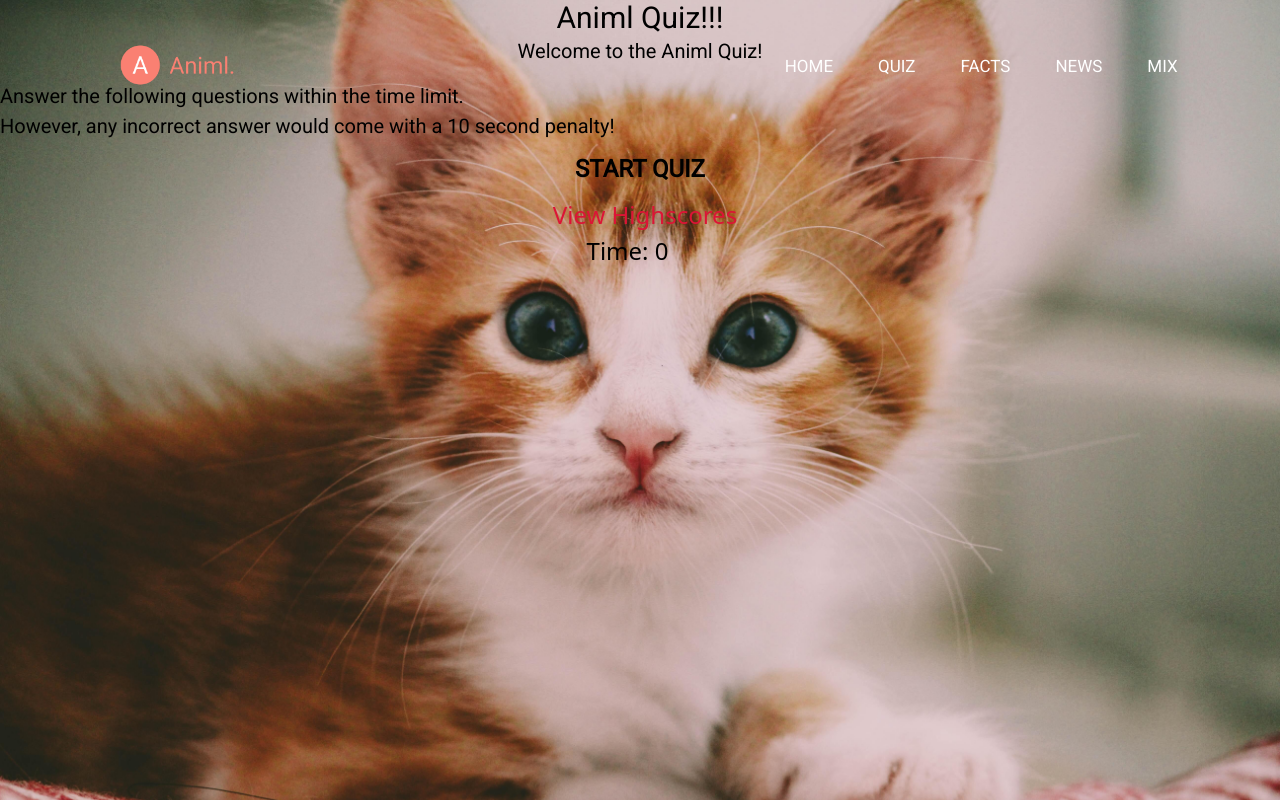
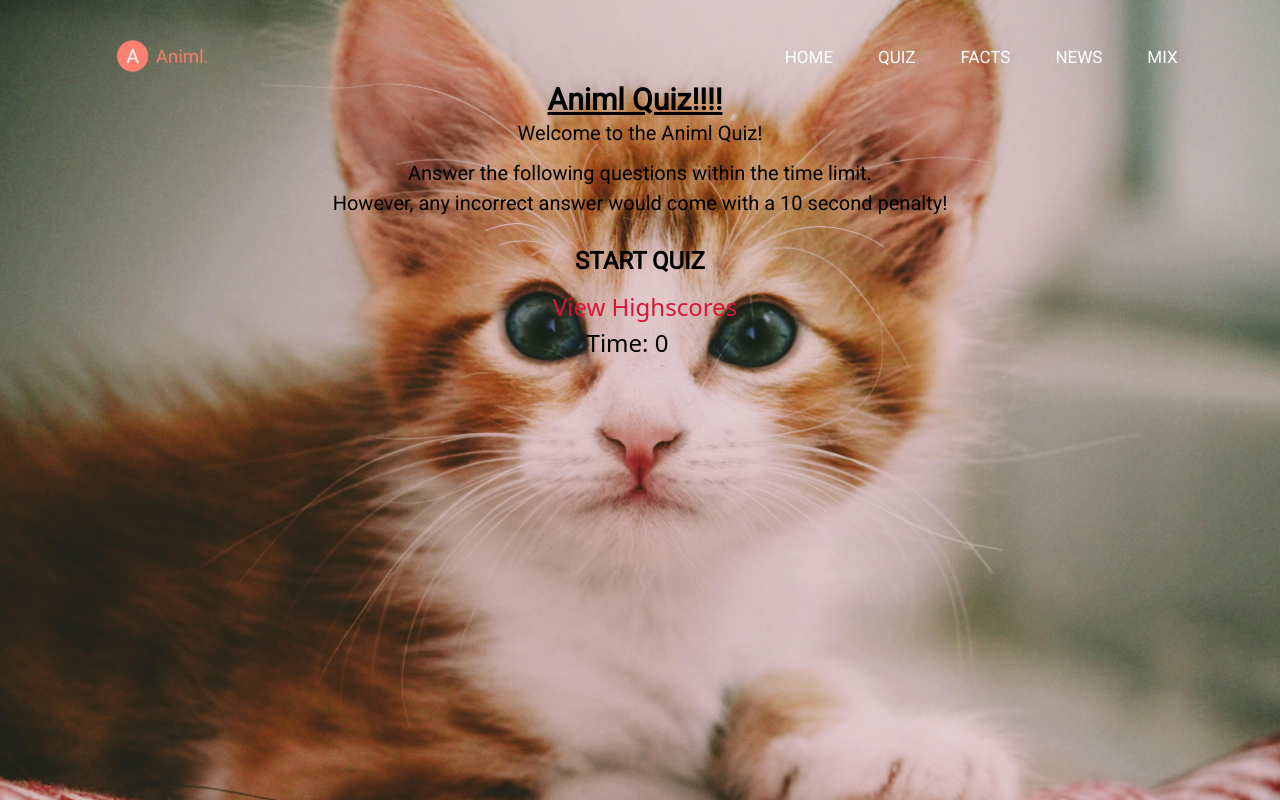
Before and after one commit to AlastairHafield/Animl-Project, a plain HTML site: page Quiz.html in a window 1280 px wide. Drawn offline with nearby package versions, Linux system fonts and the light colour scheme.

Commit message:
reverted changes from merge

```diff
--- a/Quiz.html
+++ b/Quiz.html
@@ -1,19 +1,19 @@
 <!Doctype html>
 <html lang="en">
-
 <head>
   <meta charset="UTF-8">
   <meta name="viewport" content="width=device-width, initial-scale=1.0">
   <meta http-equiv="X-UA-Compatible" content="ie=edge">
   <link href="https://unpkg.com/tailwindcss@^2/dist/tailwind.min.css" rel="stylesheet">
   <title>ANIML QUIZ</title>
-  <link rel="icon" type="image/png" sizes="32x32" href="./assets/favicon-32x32.png">
+  <link rel="icon" type="image/png" sizes="32x32" href="home-page-2/assets/favicon-32x32-elephant.png">
   <link href="https://fonts.googleapis.com/css2?family=Roboto:wght@100;400&display=swap" rel="stylesheet">
   <link rel="stylesheet" href="quiz/assets/styles.css">
   </head>
-
 <body>
-    <div class="container"> <!--WHOLE PAGE DIV-->
+</body>
+<body>
+         <div class="container">
             <nav>
             <img src="home-page-2/assets/logo.png" class="logo">
                 <ul>
@@ -24,49 +24,21 @@
                     <li><a href="mix.html">MIX</a></li>
                 </ul>
           </nav>
-
-          <div class="welcome-page">
-              <h1 class="text-3xl">Animl Quiz!!!</h1>
+            <h1 class="text-3xl font-bold underline text-center">
+                Animl Quiz!!!!<div class="header">
+                </h1>
+         </div>
+               <!---- Welcome Page -->
+                <div id ="container" class="container">
+                    <div id="welcome-page" class="welcome-page">
                         <h2 class="welcome">Welcome to the Animl Quiz!</h2>
-
-
-          </div>
-
-
-
-
-
-
-
                         <p>Answer the following questions within the time limit.<br>However, any incorrect answer would come with a 10 second penalty!</p>
                     </div>
-
-</body>
-
-
-
-
-
-
-
-
-
-  <div class="container"> <!--WHOLE PAGE DIV-->
-
-          <!---- Welcome Page START -->
-
-
-
-
-
-
                     <div id="Quiz-container" class="quiz-container"></div>
                     <div class="controls">
                       <button id="start-btn" class="start-btn" type="submit">START QUIZ</button>
                       </div>
-
                     <!-- End Page -->
-
                     <div id="end-page" class="end hide">
                         <h2 class="end">All Done!</h2>
                         <p id="score"></p>
@@ -75,13 +47,7 @@
                             <button id="submit-btn" type="button">Submit</button></h5>
                         </p>
                     </div>
-
-
-
-
              <!-- Questions -->
-
-
              <div id="question-container" class="hide">
                 <div id="question">Question</div>
                 <div id="answer-buttons" class="buttons">
@@ -93,44 +59,28 @@
             </div>
             <div id="display" class="correct hide"></div>
             <div id="display2" class="incorrect hide"></div>
-
-
             </div>
-
+            </div>
             <!-- Score Page -->
             <div id="highscore" class="flex items-center justify-center ">
               View Highscores
           </div>
           <p id="timer" class="flex items-center justify-center">Time: 0</p>
           <header class="header">
-
         </header>
-
       </div>
             <div id="high-scores" class="score-card hide">
             <h3>High Scores</h3>
             <div id="scores-list" class="scores">
-
-
             </br>
-
                 <ol id="newScores"></ol>
-
                 </br>
-
                 <a href="Quiz.html"><button id="back">Go Back</button></a>
                 <button id="clear">Clear Highscores</button>
-
             </div>
             </div>
         </div>
-
-
-
               <script src="quiz/assets/script.js"></script>
-
-
-
-
-
+            </body>
             </html>
+    <!--End container Div-->
--- a/quiz/assets/styles.css
+++ b/quiz/assets/styles.css
@@ -1,27 +1,21 @@
 @import url('https://fonts.googleapis.com/css2?family=Roboto:wght@100;400&display=swap');
-
-
 * {
     margin: 0;
     padding: 0;
     box-sizing: border-box;
    }
-
-
    :root {
     --before-color: hsl(32, 100%, 47%);
     --after-color: #000680;
    }
-
    body {
-   background-image: url('kitten.jpg');
+    background-image: url('./Kitten.jpg');
     background-size: cover;
     /* background-image: linear-gradient(rgba(12,3,51,0.3),rgb(244, 244, 244)), url(./assets/Jungle-Vista2.jpg); */
     background-repeat: no-repeat;
     background-attachment: fixed;
     background-size: cover;
 }
-
    nav {
     width: 100%;
     position: absolute;
@@ -32,47 +26,36 @@ nav {
     align-items: center;
     justify-content: space-between;
 }
-
 nav .logo {
-    width: 150px;
+    width: 120px;
     cursor: pointer;
 }
-
 nav ul li {
     list-style: none;
     display: inline-block;
     margin-left: 40px;
 }
-
 nav ul li a {
     text-decoration: none;
     color: rgb(255, 255, 255);
     font-size: 17px;
 }
-
 nav ul li a:hover {
     color: salmon;
-    cursor: pointer;
-    transition: 0.5s ease;
 }
-
+.content {
+    text-align: center;
+}
    .header {
-    position: center;
-    font: bold;
-    text-align: center;
-    color: white;
-    margin-top: 250px;
-    margin-left: 250px;
-    float: center;
-    width: 100%;
+    display: flex;
+    justify-content: space-between;
+    margin: 10px 10px 100px 0;
+    display: inline-block;
    }
-
    #timer {
     font-size: 1.5rem;
     margin: 0 25px 0 0;
    }
-
-
    .welcome-page {
    display: flex;
    flex-wrap: wrap;
@@ -81,24 +64,23 @@ nav ul li a:hover {
    justify-content: center;
    margin-bottom: 15px;
    }
-
    .welcome {
+    margin-bottom: 10px;
     text-align: center;
     width: 100%;
-    position: center;
    }
-
    .container {
-    display: center;
-    font-family: Roboto, sans-serif;
+    padding: 0;
+    margin: 0;
+    display: flex;
+    flex-wrap: wrap;
+    justify-content: center;
+    font-family: Roboto,sans-serif;
     font-size: 20px;
    }
-
-
    #question-container {
     width: 20%;
    }
-
    .btn {
     width: 100%;
     background-color: var(--before-color);
@@ -108,37 +90,27 @@ nav ul li a:hover {
     font-size: 20px;
     border-radius: 8px;
    }
-
-
-
    .controls {
     display: flex;
     justify-content: center;
    }
-
    .start-btn {
     font-size: 1.5rem;
     font-weight: bold;
     padding: 10px 20px;
     border-radius: 8px;
    }
-
-
    .start-btn:hover,
    .btn:hover{
     background-color: blue;
    }
-
    .hide {
     display: none;
    }
-
    #question {
     margin-bottom: 15px;
     font-size: 24px;
    }
-
-
    #display {
     width: 100%;
     font-size: 25px;
@@ -146,7 +118,6 @@ nav ul li a:hover {
     margin-top: 10px;
     text-align: center;
    }
-
    #display2 {
     width: 100%;
     font-size: 25px;
@@ -154,24 +125,20 @@ nav ul li a:hover {
     margin-top: 10px;
     text-align: center;
    }
-
    .end {
     text-align: center;
     font-weight: bold;
     font-size: 30px;
     margin-bottom: 15px;
    }
-
    #score {
     font-size: 20px;
     font-family: 'Roboto', sans-serif;
     margin-bottom: 20px;
    }
-
    #initials{
     padding: 2px 4px;
    }
-
    #submit-btn {
     display: inline-block;
     margin: 5px;
@@ -184,27 +151,23 @@ nav ul li a:hover {
     border: 0;
     transition: background-color 0.1s;
    }
-
    #submit-btn:hover{
-    background-color: #f011b1;
+    background-color: #F011B1;
    }
-
    .score-card {
     text-align: center;
    }
-
    .scores ol {
     font-size: 30px;
     text-align: left;
     padding-left: 47.5%;
    }
-
    #highscore {
-    color: #dc1536;
+    color: #DC1536;
     font-size: 1.5rem;
     margin-left: 10px;
     cursor: pointer;
    }
-
    #highscore:hover{
     color: hsl(184, 80%, 41%);
+   }
```
Lines whose indentation alone changed are shown as unchanged.
